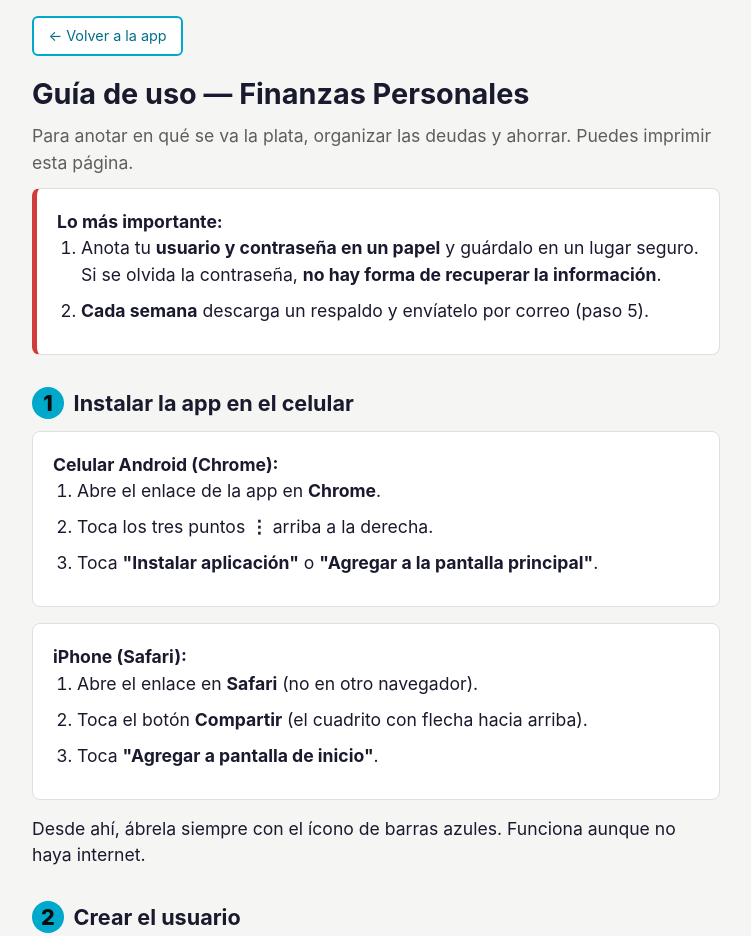
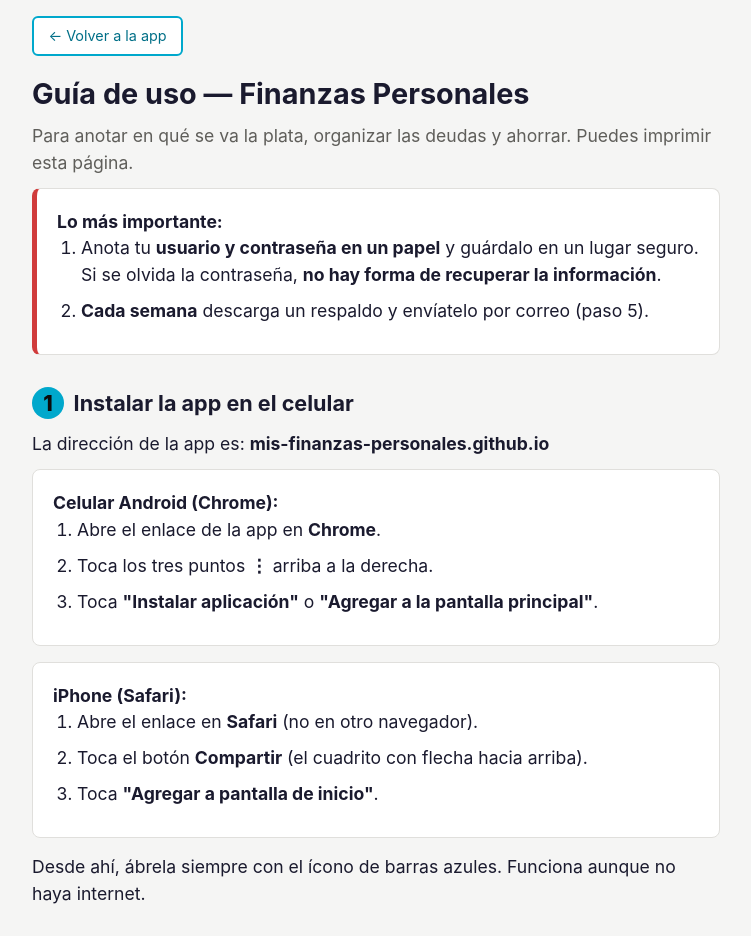
Before and after one commit to MIS-FINANZAS-PERSONALES/mis-finanzas-personales.github.io, a plain HTML site: page public/ayuda.html in a window 1280 px wide. Shown: the top 936 px of the page, without its empty margins (264-1015 px from the left). Drawn offline with Linux system fonts and the light colour scheme.

Commit message:
Usar la nueva dirección mis-finanzas-personales.github.io
Co-Authored-By: Claude Opus 5.5 <noreply@anthropic.com>

```diff
--- a/public/ayuda.html
+++ b/public/ayuda.html
@@ -40,6 +40,7 @@
     </div>
 
     <h2><span class="num">1</span> Instalar la app en el celular</h2>
+    <p>La dirección de la app es: <strong>mis-finanzas-personales.github.io</strong></p>
     <div class="card">
         <strong>Celular Android (Chrome):</strong>
         <ol>
```
Also changed, not shown: 4 other files.
